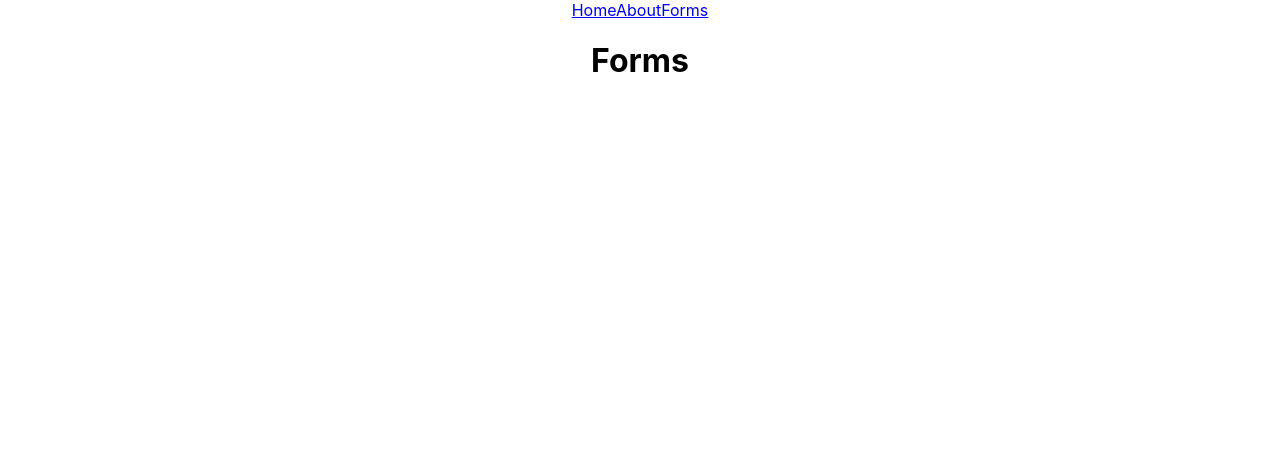
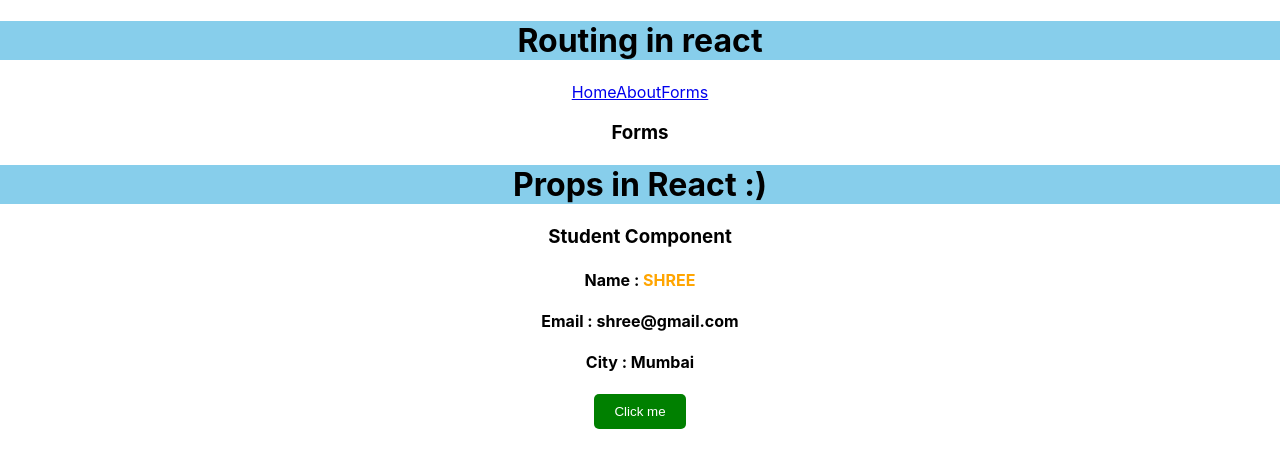
Before and after one commit to Vishakha-Kolapkar-V2/MyReactProject, a React (Create React App) app in the folder Rounting-react/routing/: page /forms in a window 1280 px wide. Shown: the top 468 px of the page. Built offline with nearby package versions, Linux system fonts and the light colour scheme.

Commit message:
Implementing States and Props

```diff
--- a/Rounting-react/routing/src/App.js
+++ b/Rounting-react/routing/src/App.js
@@ -3,25 +3,44 @@ import './App.css';
 import Home from './cmd/Home';
 import About from './cmd/About';
 import Forms from './cmd/Forms';
-import {BrowserRouter as Router, Route,Routes, Link} from 'react-router-dom';
+import { BrowserRouter as Router, Route, Routes, Link } from 'react-router-dom';
+import Students from './cmd/Students';
+import { useState } from 'react'
+function App() {
+  const [name, setName] = useState("SHREE")
+  const [color, setColor] = useState("Orange"); // Initial color is orange
 
-function App() {
+  const handleClick = () => {
+    setName("SWAMI");
+    setColor("red"); // Change color to red when button is clicked
+  };
   return (
     <div className="App">
+      {/* routing in react */}
+      <h1 style={{ backgroundColor: 'skyblue' }}>Routing in react</h1>
       <Router>
         <Link to="">Home</Link>
         <Link to="/about">About</Link>
         <Link to="/forms">Forms</Link>
-      <Routes>
-      <Route path='' Component={Home} />
-      <Route path='/about' Component={About} />
-      <Route path='/forms' Component={Forms} />
-      </Routes>
+        <Routes>
+          <Route path='' Component={Home} />
+          <Route path='/about' Component={About} />
+          <Route path='/forms' Component={Forms} />
+        </Routes>
+      </Router>
 
-      {/* <Home/>
-      <About/>
-      <Forms/> */}
-      </Router>
+      {/* props in react */}
+      <h1 style={{ backgroundColor: 'skyblue' }}>Props in React :)</h1>
+      <Students name={name} color={color} others={{ email: "shree@gmail.com", city: "Mumbai" }} />
+      <button style={{
+        backgroundColor: 'green',
+        color: 'white',
+        padding: '10px 20px',
+        border: 'none',
+        borderRadius: '5px',
+        cursor: 'pointer',
+      }} onClick={handleClick}>Click me</button>
+
     </div>
   );
 }
--- a/Rounting-react/routing/src/cmd/About.jsx
+++ b/Rounting-react/routing/src/cmd/About.jsx
@@ -3,7 +3,7 @@ import React from 'react'
 export default function About() {
   return (
     <div>
-      <h1>About</h1>
+      <h3>About</h3>
     </div>
   )
 }
--- a/Rounting-react/routing/src/cmd/Forms.jsx
+++ b/Rounting-react/routing/src/cmd/Forms.jsx
@@ -3,7 +3,7 @@ import React from 'react'
 export default function Forms() {
   return (
     <div>
-      <h1>Forms</h1>
+      <h3>Forms</h3>
     </div>
   )
 }
--- a/Rounting-react/routing/src/cmd/Home.jsx
+++ b/Rounting-react/routing/src/cmd/Home.jsx
@@ -3,7 +3,7 @@ import React from 'react'
 export default function Home() {
   return (
     <div>
-      <h1>Home</h1>
+      <h3>Home</h3>
     </div>
   )
 }
--- /dev/null
+++ b/Rounting-react/routing/src/cmd/Students.jsx
@@ -0,0 +1,12 @@
+import React from 'react'
+
+export default function Students(props) {
+  return (
+    <div>
+      <h3>Student Component</h3>
+      <h4>Name : <span style={{ color:props.color }}>{props.name}</span></h4>
+      <h4>Email : {props.others.email}</h4>
+      <h4>City : {props.others.city}</h4>
+    </div>
+  )
+}
```
